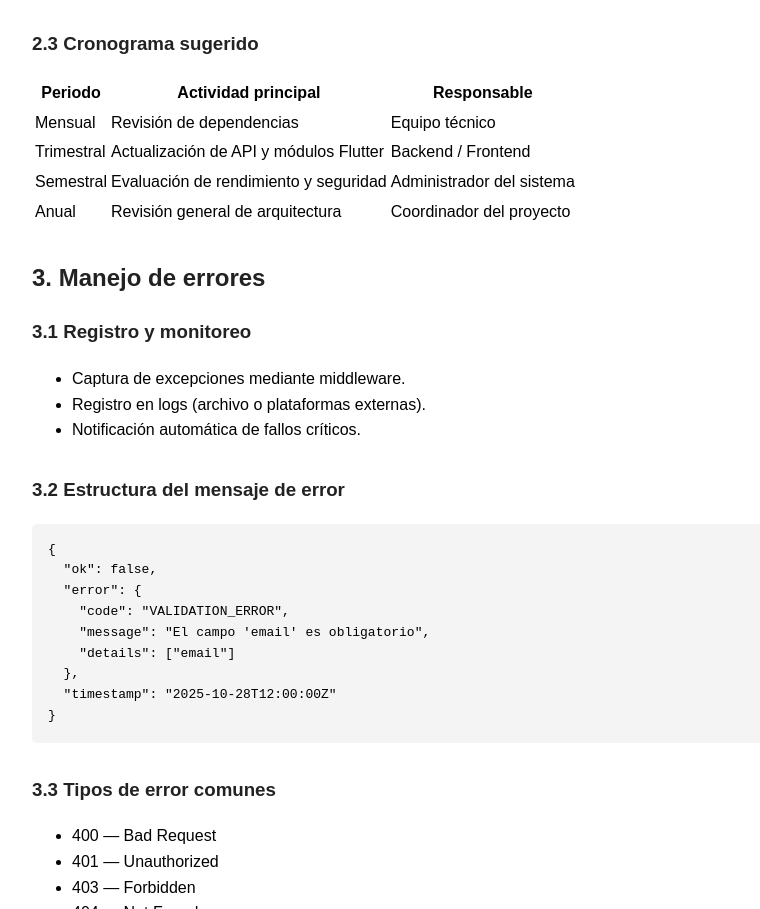
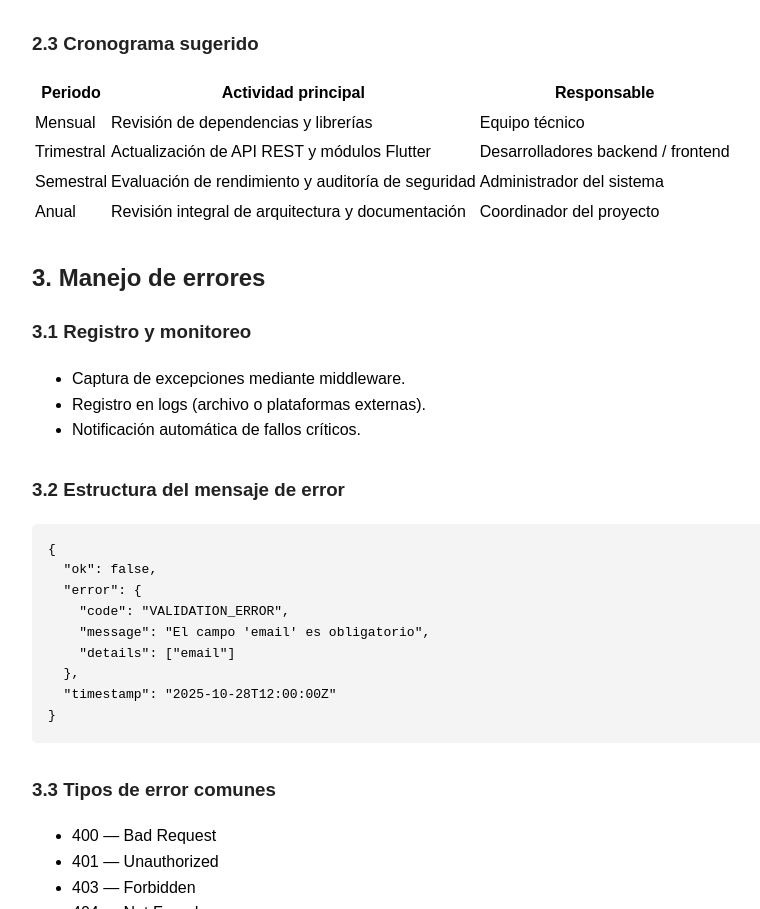
Before and after one commit to emmanuel3103/Manual-de-Mantenimiento, a plain HTML site: page index.html in a window 1280 px wide. Shown: the part 2448-3357 px from the top of the page, without its empty margins (8-768 px from the left). Drawn offline with Linux system fonts and the light colour scheme.

Commit message:
Update index.html

```diff
--- a/index.html
+++ b/index.html
@@ -205,6 +205,7 @@
 
 <section id="sec2-3">
   <h3>2.3 Cronograma sugerido</h3>
+
   <table>
     <thead>
       <tr>
@@ -216,27 +217,26 @@
     <tbody>
       <tr>
         <td>Mensual</td>
-          <td>Revisión de dependencias</td>
+        <td>Revisión de dependencias y librerías</td>
         <td>Equipo técnico</td>
       </tr>
       <tr>
         <td>Trimestral</td>
-          <td>Actualización de API y módulos Flutter</td>
-          <td>Backend / Frontend</td>
+        <td>Actualización de API REST y módulos Flutter</td>
+        <td>Desarrolladores backend / frontend</td>
       </tr>
       <tr>
         <td>Semestral</td>
-          <td>Evaluación de rendimiento y seguridad</td>
+        <td>Evaluación de rendimiento y auditoría de seguridad</td>
         <td>Administrador del sistema</td>
       </tr>
       <tr>
         <td>Anual</td>
-          <td>Revisión general de arquitectura</td>
+        <td>Revisión integral de arquitectura y documentación</td>
         <td>Coordinador del proyecto</td>
       </tr>
     </tbody>
   </table>
-  </section>
 </section>
 
 <section id="sec3">
```
Lines whose indentation alone changed are shown as unchanged.
